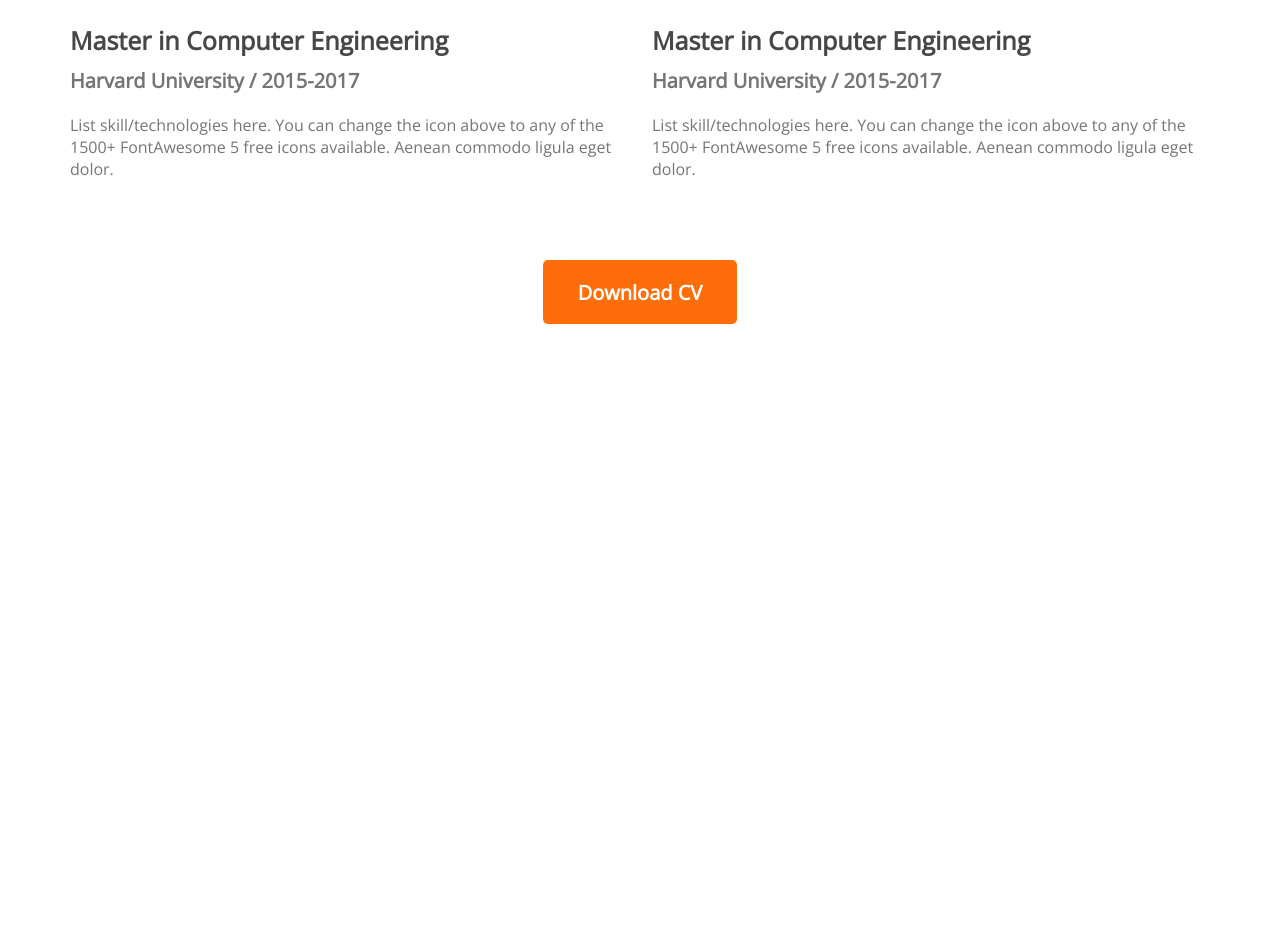
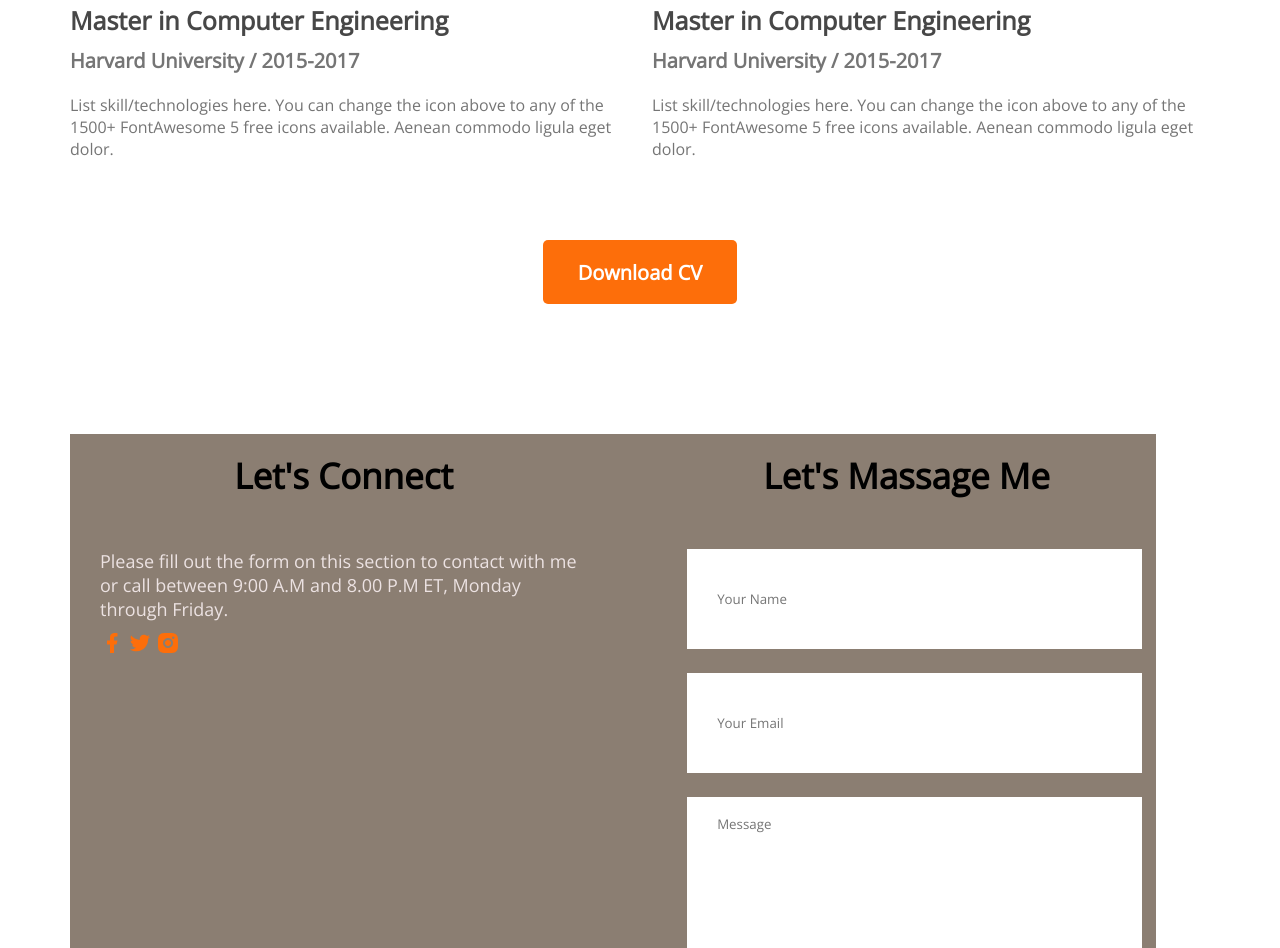
Before and after one commit to Abdullahcse1258/developer-portfolio, a plain HTML site: page index.html in a window 1280 px wide. Shown: the part 2749-3697 px from the top of the page. Before the commit the page ends 3073 px from the top, so only its background shows below. Drawn offline with nearby package versions, Linux system fonts and the light colour scheme.

Commit message:
all code added

```diff
--- a/index.html
+++ b/index.html
@@ -137,6 +137,32 @@
                 <button class="btn-primary">Download CV</button>
             </div>
         </section>
+        <!-- contact section -->
+        <section class="contact">
+            <div>
+                <h3 class="section-title">Let's Connect</h3>
+                <p class="section-description">Please fill out the form on this section to contact with me or call between 9:00 A.M and 8.00 P.M ET, Monday through Friday.</p>
+                <a href="">
+                    <img src="images/icons/facebook.png" alt="">
+                </a>
+                <a href="">
+                    <img src="images/icons/twitter.png" alt="">
+                </a>
+                <a href="">
+                    <img src="images/icons/insta.png" alt="">
+                </a>
+            </div>
+            <div >
+
+                <h3 class="section-title">Let's Massage Me</h3>
+                <form action="">
+                    <input type="text" name="" id="" placeholder="Your Name">
+                    <input type="email" name="" id="" placeholder="Your Email">
+                    <textarea name="" id="" cols="30" rows="10" placeholder="Message"></textarea>
+                    <input class="btn-primary" type="submit" value="submit">
+                </form>
+            </div>
+        </section>
     </main>
     <footer>
 
--- a/styles/portfolio.css
+++ b/styles/portfolio.css
@@ -141,6 +141,7 @@ section{
 }
 .resume .description{
     color: #757575;
+
 }
 .resume-item{
     margin-top: 30px;
@@ -150,3 +151,31 @@ section{
     margin-top: 50px;
     text-align: center;
 }
+/* contact style  */
+.contact{
+    overflow: hidden;
+    padding: 5px;
+    display: flex;
+    gap: 100px;
+    background: #8b7e72;
+    padding: 130px 200px;
+}
+.contact .section-title{
+    text-align: center;
+}
+.contact, input[type="text"],[type="email"], textarea{
+    margin-bottom: 24px;
+    border: 0;
+    width: 90%;
+    padding: 18px 30px;
+}
+input{
+    height: 64px;
+}
+.contact a{
+    text-decoration: none;
+}
+.section-description{
+    margin-bottom: 10px;
+    color: #ece2e2
+}
```
